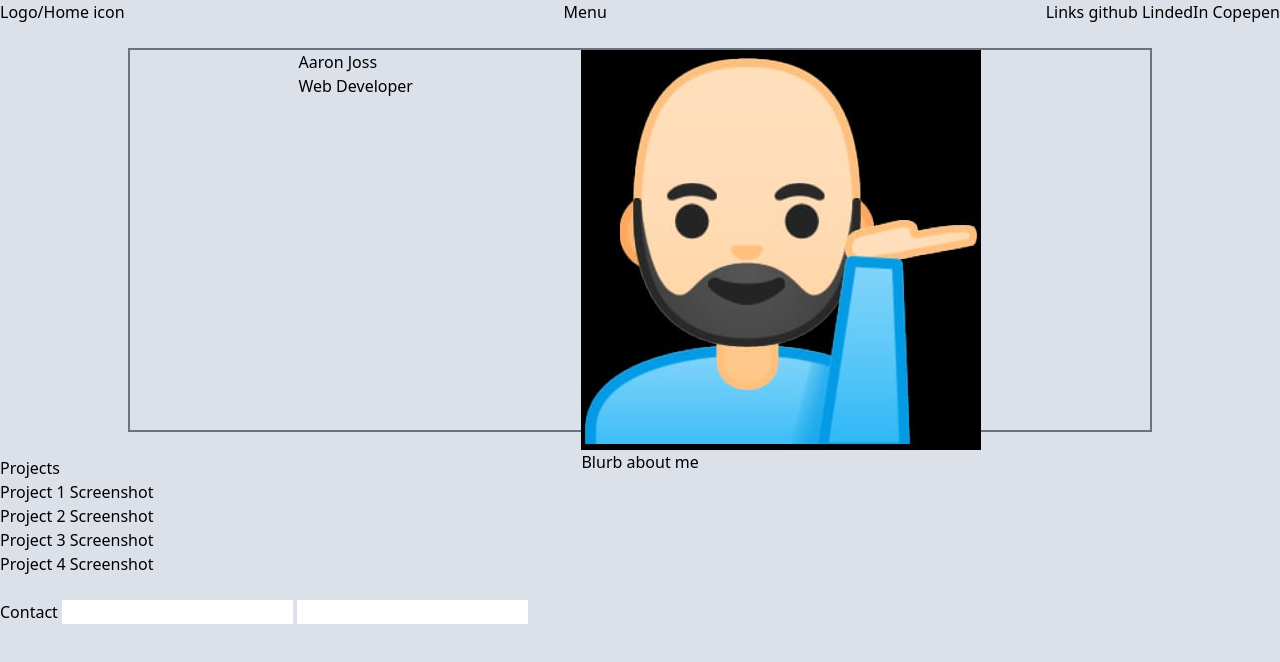
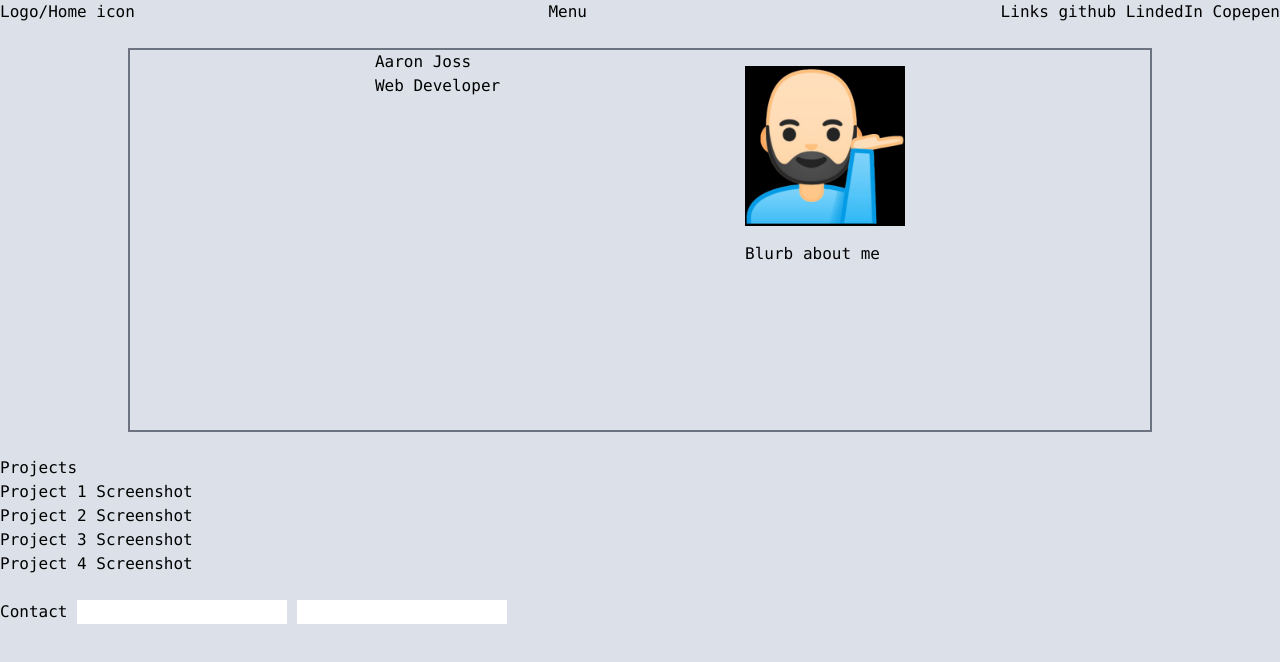
Before and after one commit to asjoss/My-Portfolio, a plain HTML site: page index.html in a window 1280 px wide. Drawn offline with nearby package versions, Linux system fonts and the light colour scheme.

Commit message:
Font set to Monospaced and profile pic size decreased

```diff
--- a/index.html
+++ b/index.html
@@ -7,7 +7,7 @@
   <title>Aaron Joss - Web Developer</title>
 </head>
 
-<body class="box-border w-screen h-screen">
+<body class="box-border w-screen h-screen font-mono">
     <header class="flex justify-between w-screen">
         <div>Logo/Home icon</div>
         <div>Menu</div>
@@ -26,7 +26,7 @@
                     <h2 class="text-4x1">Web Developer</h2>
                 </div>
                 <div class="flex flex-col">
-                    <img class="object-contain" src="images/emojimi.jpg">
+                    <img class="object-contain w-40 h-48" src="images/emojimi.jpg">
                     <h3> Blurb about me</h3>
                 </div>
             </div>
```
